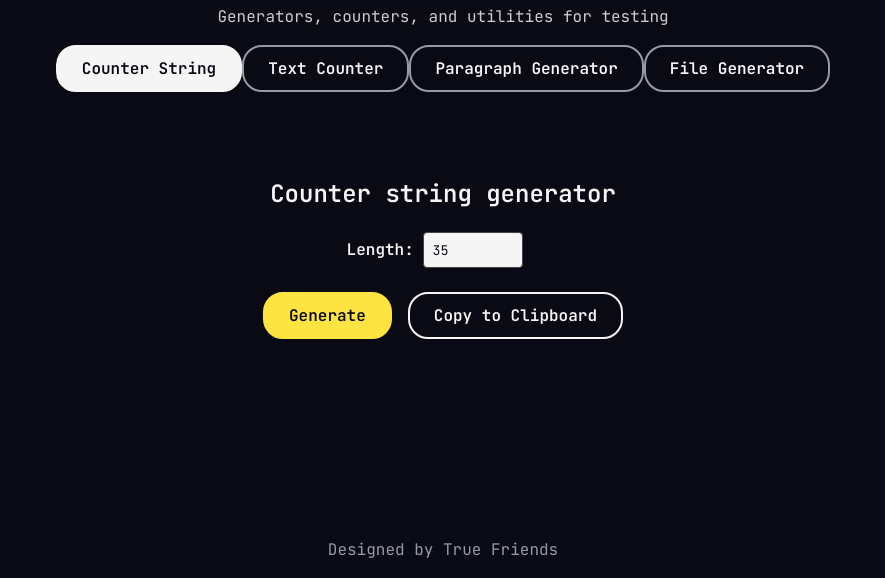
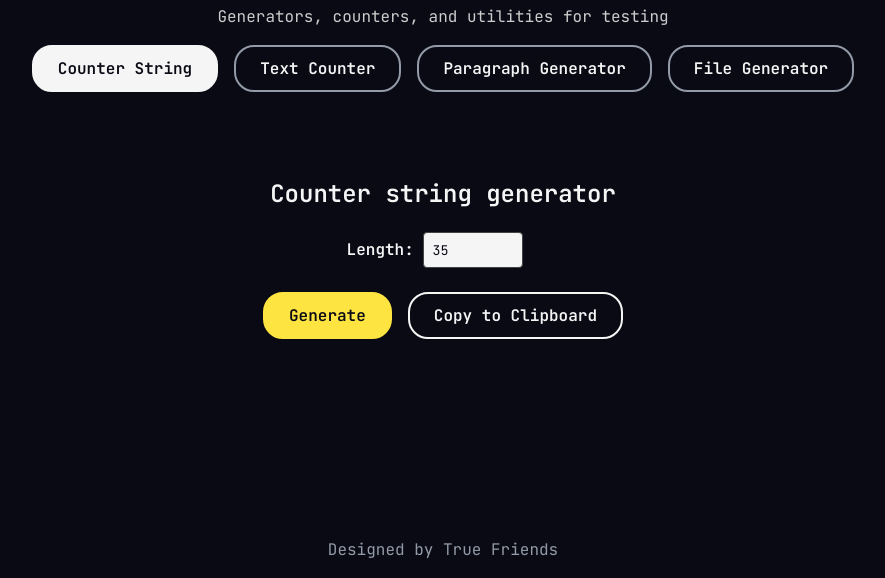
Before and after one commit to FabulousBernt/true-friends-website, a plain HTML site: page testing-tools/index.html in a window 1280 px wide. Shown: the part 222-800 px from the top of the page, without its empty margins (197-1082 px from the left). Drawn offline with Linux system fonts and the light colour scheme.

Commit message:
Style: Add spacing between navigation buttons
- Added gap: var(--spacing-md) to .tools-nav
- Increases visual separation between nav buttons
- Uses existing spacing scale for consistency (1rem)

```diff
--- a/testing-tools/tools-style.css
+++ b/testing-tools/tools-style.css
@@ -91,6 +91,7 @@ header p {
   flex-direction: row;
   justify-content: center;
   margin-bottom: var(--spacing-md);
+  gap: var(--spacing-md);
 }
 
 .tools-nav button {
```
